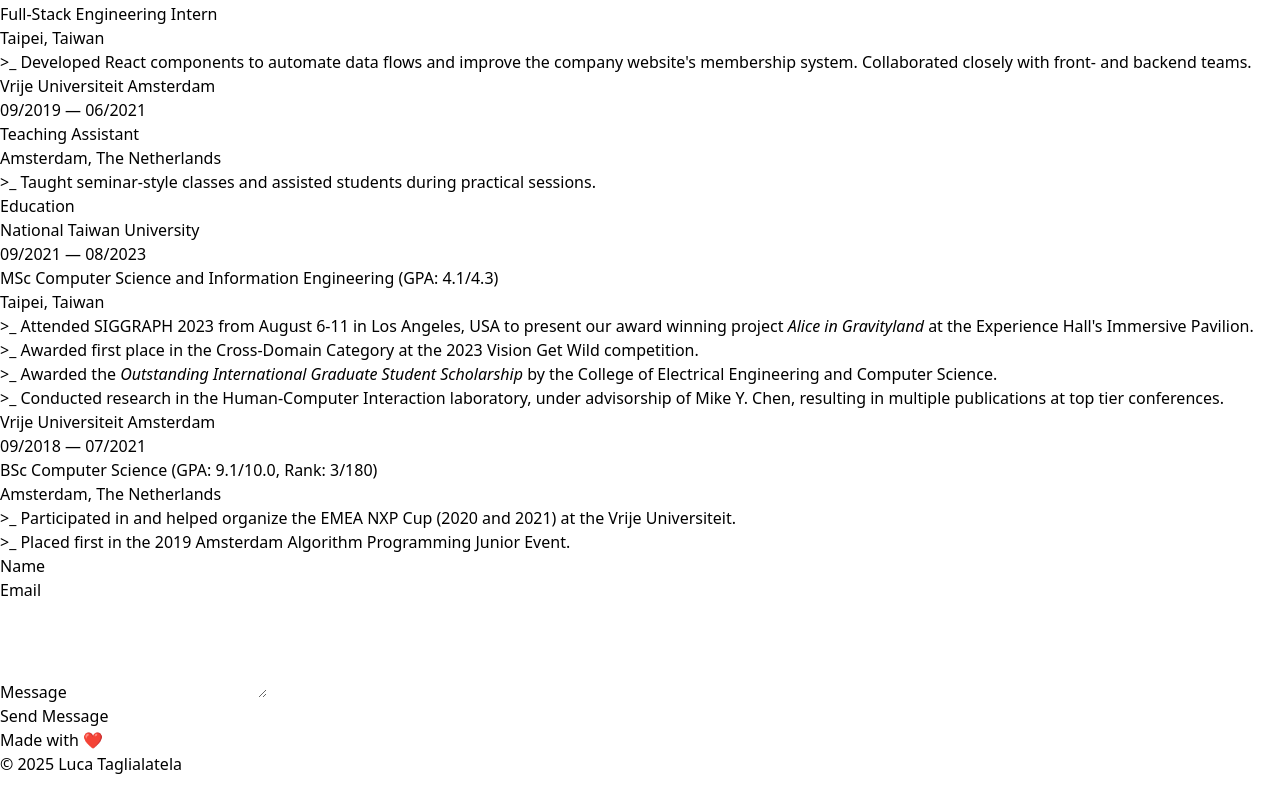
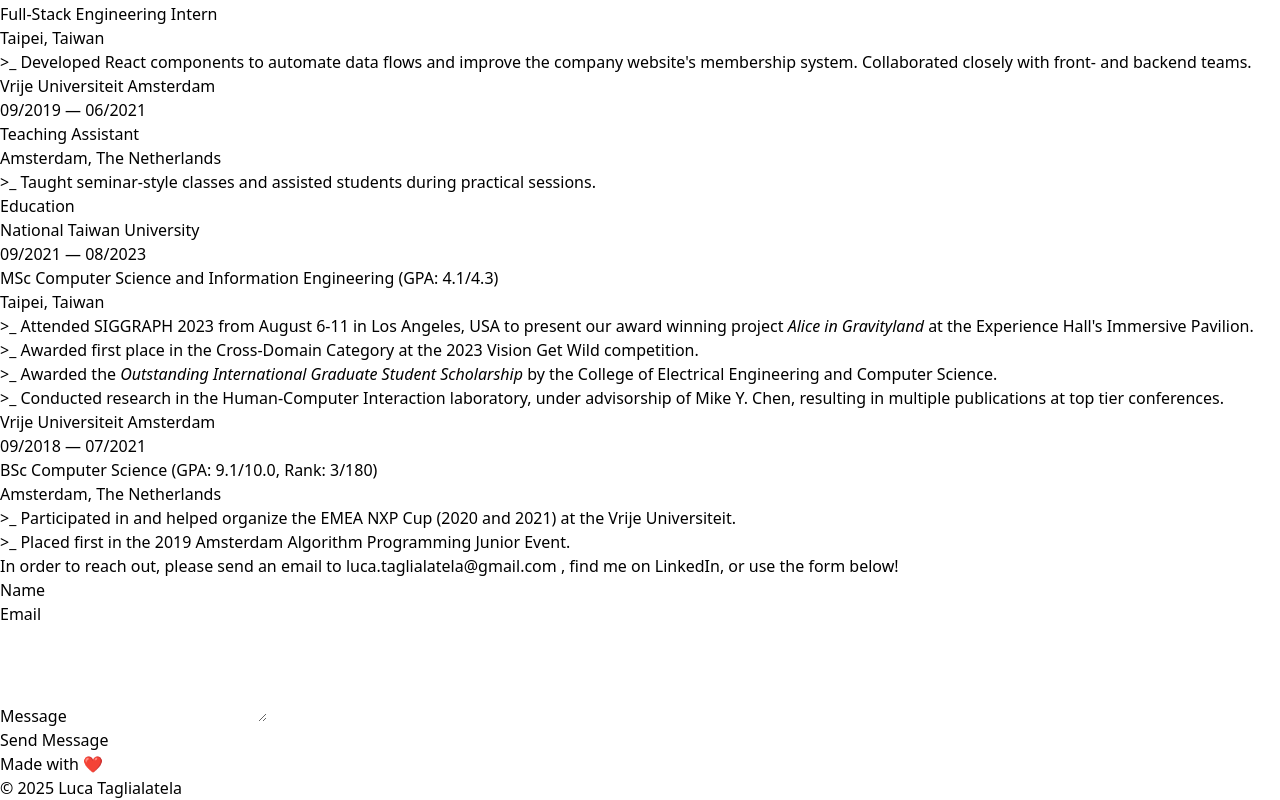
Before and after one commit to LucaTaglialatela/LucaTaglialatela.github.io, a React (Vite) app: page / in a window 1280 px wide. Shown: the part 7997-8797 px from the top of the page. Before the commit the page ends 8773 px from the top, so only its background shows below. Built offline with nearby package versions, Linux system fonts and the light colour scheme.

Commit message:
update form styling

```diff
--- a/src/components/Contact/index.tsx
+++ b/src/components/Contact/index.tsx
@@ -44,10 +44,28 @@
     <div className="relative flex flex-col justify-between min-h-screen overflow-hidden px-4 py-24 bg-gray-950 text-gray-200">
       <div className="flex-1 flex flex-col items-center justify-center">
         <Reveal>
+          <div className="w-full max-w-4xl space-y-8">
+            <p className="text-center text-base leading-loose tracking-wide md:text-2xl md:leading-loose">
+              In order to reach out, please send an email to{" "}
+              <span className="text-decoration-line: underline">
+                <a href={"mailto:luca.taglialatela@gmail.com"}>
+                  luca.taglialatela@gmail.com
+                </a>
+              </span>{" "}
+              , find me on{" "}
+              <span className="text-decoration-line: underline">
+                <a href={"https://www.linkedin.com/in/lucataglialatela/"}>
+                  LinkedIn
+                </a>
+              </span>
+              {", "}
+              or use the form below!
+            </p>
+            <div className="flex justify-center w-full">
               <form
                 ref={form}
                 onSubmit={handleSubmit}
-            className="w-full max-w-lg space-y-4"
+                className="w-full max-w-xl space-y-4"
               >
                 <div>
                   <label htmlFor="name" className="block mb-2">
@@ -87,12 +105,16 @@
                 </div>
                 <button
                   type="submit"
-              className="w-full bg-blue-600 hover:bg-blue-700 text-white font-bold py-2 px-4 rounded"
+                  className="w-full bg-gray-200 text-gray-950 font-bold py-2 px-4 rounded
+             transition-all duration-300 ease-in-out
+             hover:shadow-[0_0_20px_rgba(229,231,235,0.8)]"
                 >
                   Send Message
                 </button>
                 {status && <p className="text-center mt-4">{status}</p>}
               </form>
+            </div>
+          </div>
         </Reveal>
       </div>
       {footer}
```
Lines whose indentation alone changed are shown as unchanged.
